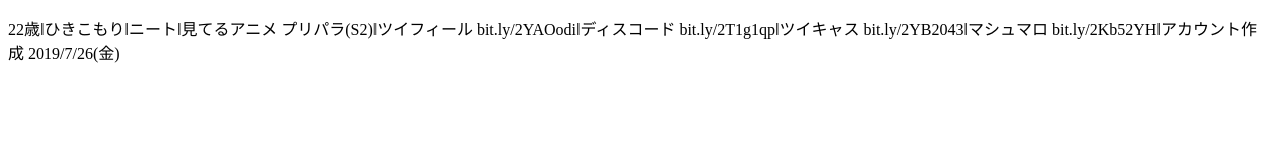
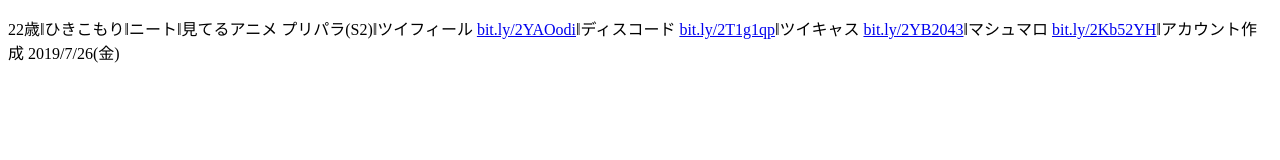
Before and after one commit to hypups/hypups.github.io, a plain HTML site: page index.html in a window 1280 px wide. Drawn offline with Linux system fonts and the light colour scheme.

Commit message:
Add files via upload

```diff
--- a/index.html
+++ b/index.html
@@ -6,7 +6,7 @@
   </head>
   <body>
     <p>
-      22歳‖ひきこもり‖ニート‖見てるアニメ プリパラ(S2)‖ツイフィール <a src="http://bit.ly/2YAOodi/">bit.ly/2YAOodi</a>‖ディスコード <a src="http://bit.ly/2T1g1qp/">bit.ly/2T1g1qp</a>‖ツイキャス <a src="http://bit.ly/2YB2043/">bit.ly/2YB2043</a>‖マシュマロ <a src="http://bit.ly/2Kb52YH/">bit.ly/2Kb52YH</a>‖アカウント作成 2019/7/26(金)
+      22歳‖ひきこもり‖ニート‖見てるアニメ プリパラ(S2)‖ツイフィール <a href="http://bit.ly/2YAOodi/">bit.ly/2YAOodi</a>‖ディスコード <a href="http://bit.ly/2T1g1qp/">bit.ly/2T1g1qp</a>‖ツイキャス <a href="http://bit.ly/2YB2043/">bit.ly/2YB2043</a>‖マシュマロ <a href="http://bit.ly/2Kb52YH/">bit.ly/2Kb52YH</a>‖アカウント作成 2019/7/26(金)
     </p>
   </body>
 </html>
```
